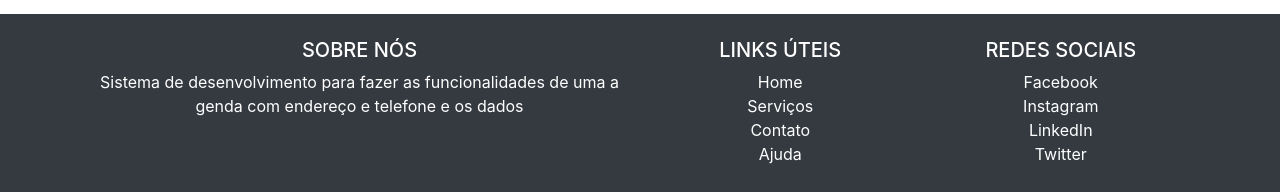
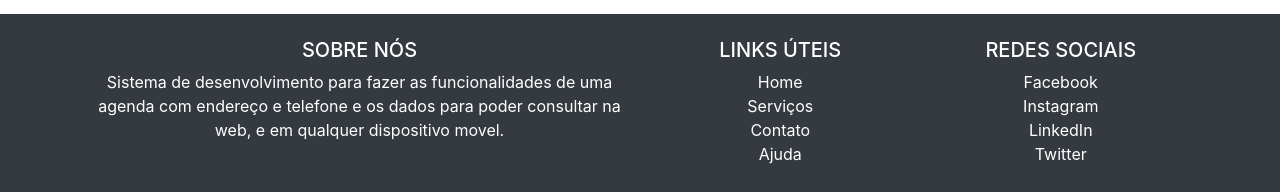
Before and after one commit to gustavogregorio1986/solutionEstudoProjAPP, an Angular app: page /sobre in a window 1280 px wide. Shown: the part 705-897 px from the top of the page. Built offline with nearby package versions, Linux system fonts and the light colour scheme.

Commit message:
ajustes no frontend com angular, para melhoria do sistema

```diff
--- a/src/app/pages/footer/footer.component.html
+++ b/src/app/pages/footer/footer.component.html
@@ -5,7 +5,8 @@
         <div class="col-lg-6 col-md-12 mb-4 mb-md-0">
           <h5 class="text-uppercase">Sobre Nós</h5>
           <p>
-            Sistema de desenvolvimento para fazer as funcionalidades de uma a genda com endereço e telefone e os dados
+            Sistema de desenvolvimento para fazer as funcionalidades de uma agenda com endereço e telefone e os dados
+            para poder consultar na web, e em qualquer dispositivo movel.
           </p>
         </div>
 
```
